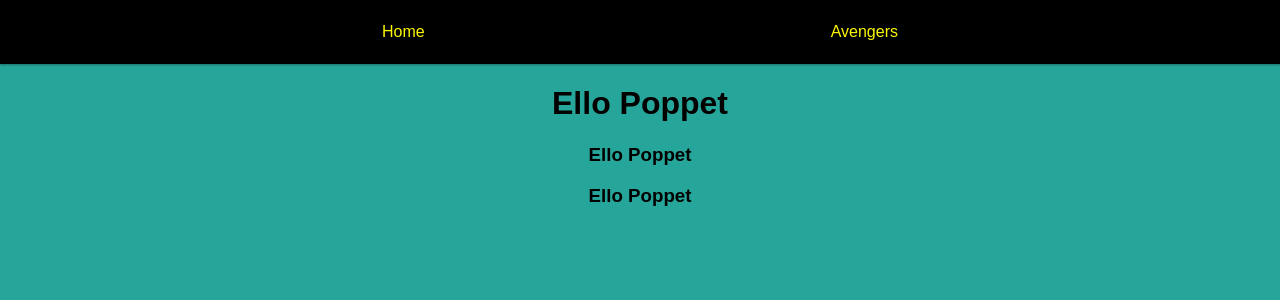
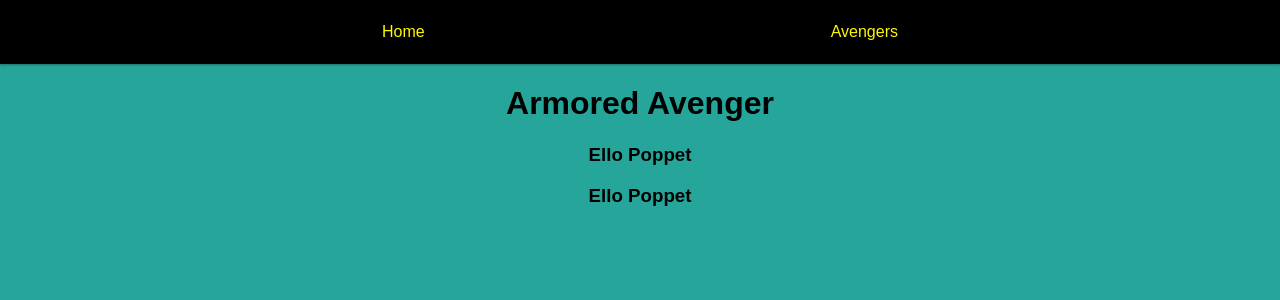
Before and after one commit to DustinThewind505/single-page-app-Avengers, a React (Create React App) app in the folder tictac/: page /avengers/1 in a window 1280 px wide. Shown: the top 300 px of the page. Built offline with nearby package versions, Linux system fonts and the light colour scheme.

Commit message:
used .find to match the url to the avenger id, for specific data

```diff
--- a/tictac/src/components/Avenger.js
+++ b/tictac/src/components/Avenger.js
@@ -1,10 +1,14 @@
 import React from "react";
+import Data from "../Data";
 
 function Avenger(props) {
-    console.log(props)
+
+    const avenger = Data.find(hero => Number(props.match.params.id) === hero.id);
+
+    console.log(props.match)
     return (
         <div>
-            <h1>Ello Poppet</h1>
+            <h1>{avenger.nickname}</h1>
             <h3>Ello Poppet</h3>
             <h3>Ello Poppet</h3>
         </div>
```
